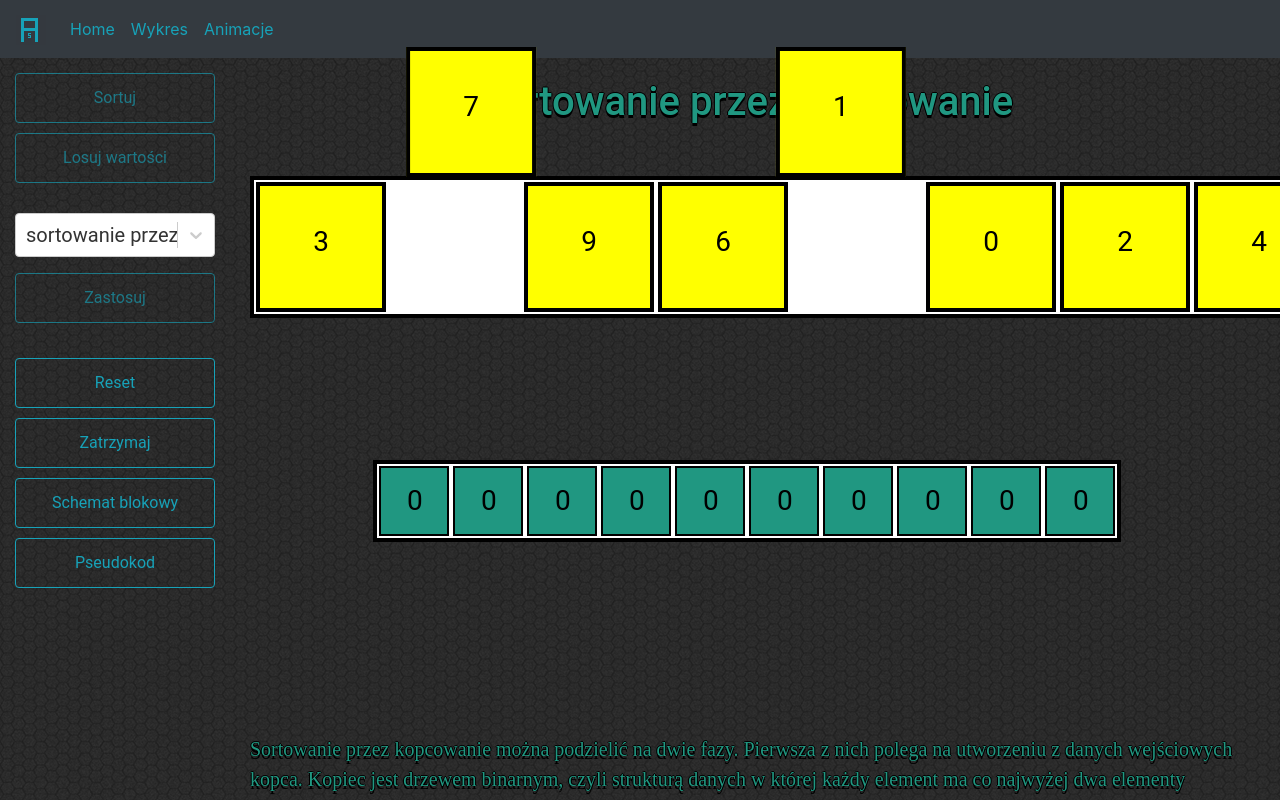
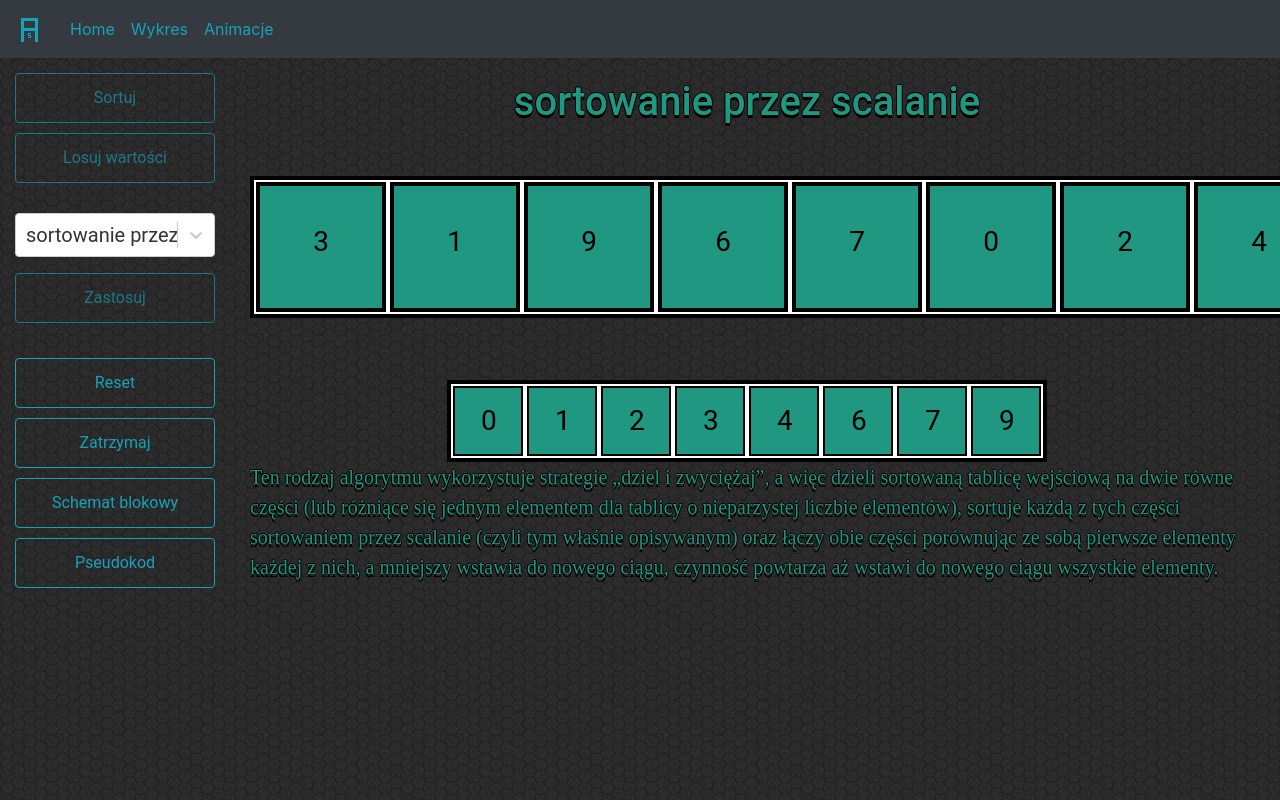
Before and after one commit to Leherguargin/algSort, a React (Create React App) app: page /animacje in a window 1280 px wide. Both pictures are taken after a click on the button "Sortuj". Shown: the top 800 px of the page. Built offline with nearby package versions, Linux system fonts and the light colour scheme.

Commit message:
niedziaajcy mergesort rekurencyjny nie w miejscu

```diff
--- a/src/component/animacje/Animacje.jsx
+++ b/src/component/animacje/Animacje.jsx
@@ -6,6 +6,7 @@ import Select from "react-select";
 import opisyAlgorytmow from "./opisyAlgorytmow.json";
 import SimpleModal from "./schematyBlokowe";
 import Histogram from "./Histogram";
+import MergeArrays from "./MergeArrays";
 
 export default class Animacje extends React.Component {
   constructor(props) {
@@ -13,6 +14,7 @@ export default class Animacje extends React.Component {
     this.tl = gsap.timeline().addLabel("start");
     this.tab = null;
     this.trojkat = null;
+    this.mergeArrays = [];
     this.primaryColor = "#209781";
     let tablicaDanych = [];
     // for (let i = 0; i < 8; i++) {//dane od 8 do 0
@@ -28,6 +30,7 @@ export default class Animacje extends React.Component {
     tablicaDanych[6] = 2;
     tablicaDanych[7] = 4;
     this.state = {
+      mergeArrays: [],
       sortujDisabled: false,
       losujDisabled: false,
       zastosujDisabled: false,
@@ -43,12 +46,11 @@ export default class Animacje extends React.Component {
         { value: "heapSort", label: "sortowanie przez kopcowanie" },
         { value: "countingSort", label: "sortowanie przez zliczanie" },
       ],
-      wybranyAlgorytm: "sortowanie przez kopcowanie",
-      opisDzialaniaAlgorytmu: opisyAlgorytmow["sortowanie przez kopcowanie"],
+      wybranyAlgorytm: "sortowanie przez scalanie",
+      opisDzialaniaAlgorytmu: opisyAlgorytmow["sortowanie przez scalanie"],
     };
-    this.wybranyAlgorytm = "sortowanie przez kopcowanie";
-    this.opisDzialaniaAlgorytmu =
-      opisyAlgorytmow["sortowanie przez kopcowanie"];
+    this.wybranyAlgorytm = "sortowanie przez scalanie";
+    this.opisDzialaniaAlgorytmu = opisyAlgorytmow["sortowanie przez scalanie"];
     this.quickSortNowa = 0;
     this.color = ["yellow", "pink", "purple", "gray", "orange", "cyan"];
   }
@@ -135,6 +137,14 @@ export default class Animacje extends React.Component {
         </div>
       );
     });
+    const histo =
+      this.state.wybranyAlgorytm === "sortowanie przez zliczanie" ? (
+        <Histogram />
+      ) : null;
+    const mergeArraysComponent =
+      this.state.mergeArrays.length !== 0 ? (
+        <MergeArrays data={this.state.mergeArrays} />
+      ) : null;
     return (
       <main style={{ display: "flex" }}>
         <nav className="sidebar-menu">
@@ -235,7 +245,8 @@ export default class Animacje extends React.Component {
             <div className="triangle"> </div>
             <div className="triangle"> </div>
           </div>
-          <Histogram />
+          {histo}
+          {mergeArraysComponent}
           <div style={{ fontFamily: "Times New Roman", fontSize: 20 }}>
             {this.state.opisDzialaniaAlgorytmu}
           </div>
@@ -372,6 +383,65 @@ export default class Animacje extends React.Component {
       elements[i] = this.tab[i];
       x[i] = 134 * i;
     }
+    const arr = elements.map((e) => e.innerText);
+    const sorted = this.mergeSort(arr);
+    // console.log(this.mergeArrays);
+    // this.setState({ mergeArrays: this.mergeArrays });
+    // const arrayki = document.querySelectorAll("#arrayki");
+    // this.tl.to(arrayki, { duration: 1, display: "none" });
+  };
+
+  mergeSort = (arr) => {
+    print(arr);
+    this.mergeArrays.push(arr);
+    this.setState({ mergeArrays: [arr] });
+    const n = arr.length;
+    if (n === 1) return arr;
+
+    if (n > 1) {
+      //dziel:
+      let L = arr.slice(0, n / 2);
+      let R = arr.slice(n / 2, n);
+      // let tabL = arr.slice(0, n / 2);
+      // let tabR = arr.slice(n / 2, n);
+      // let arrayka = [tabL, tabR, ...this.state.mergeArrays];
+      // this.setState({ mergeArrays: arrayka });
+
+      //sortuj
+      let a = this.mergeSort(L);
+      let b = this.mergeSort(R);
+      return this.mergeTwoSortedArrays(a, b);
+    }
+  };
+
+  mergeTwoSortedArrays = (a, b) => {
+    const c = new Array(a.length + b.length);
+    let i = 0,
+      j = 0;
+
+    while (i < a.length && j < b.length) {
+      if (a[i] > b[j]) {
+        c[i + j] = b[j];
+        j += 1;
+      } else {
+        c[i + j] = a[i];
+        i += 1;
+      }
+    }
+
+    while (j < b.length) {
+      c[i + j] = b[j];
+      j += 1;
+    }
+
+    while (i < a.length) {
+      c[i + j] = a[i];
+      i += 1;
+    }
+    print(c);
+    this.mergeArrays.push(c);
+    this.setState({ mergeArrays: [c] });
+    return c;
   };
 
   heapSortAnimation = () => {
@@ -654,6 +724,6 @@ export default class Animacje extends React.Component {
 
 const print = (arr) => {
   let str = "[ ";
-  arr.forEach((e) => (str += e.innerText + " "));
+  arr.forEach((e) => (str += e + " "));
   console.log(`${str} ]`);
 };
--- /dev/null
+++ b/src/component/animacje/MergeArrays.jsx
@@ -0,0 +1,13 @@
+import React from "react";
+import MyArray from "./MyArray";
+
+function MergeArrays(props) {
+  console.log(props);
+  return props.data.map((e, i) => (
+    <div id="myArray" key={i}>
+      <MyArray arr={e} />
+    </div>
+  ));
+}
+
+export default MergeArrays;
--- /dev/null
+++ b/src/component/animacje/MyArray.jsx
@@ -0,0 +1,47 @@
+import React from "react";
+
+//props.arr - tablica liczb które będą zawartością nowej tablicy
+export default function MyArray(props) {
+  let elements = props.arr.map((e, i) => element(e, i));
+  const arrayContainer = {
+    position: "relative",
+    backgroundColor: "white",
+    width: `${74 * props.arr.length + 8}px`,
+    // alignContent: "center",
+    marginLeft: "auto",
+    marginRight: "auto",
+    marginTop: "20px",
+    border: "4px solid black",
+    // display: "inline-block",
+    animationDuration: "1s",
+    animationName: "xd",
+  };
+  return (
+    <div style={arrayContainer} id="arrayki">
+      {elements}
+    </div>
+  );
+}
+
+function element(value, key) {
+  return (
+    <div
+      key={key}
+      style={{
+        backgroundColor: "#209781",
+        color: "black",
+        textShadow: "none",
+        textAlign: "center",
+        width: "70px",
+        height: "70px",
+        margin: "2px",
+        padding: "26px",
+        display: "inline-block",
+        border: "2px solid black",
+        lineHeight: "50%",
+      }}
+    >
+      {value}
+    </div>
+  );
+}
--- a/src/component/animacje/styleAnimation.css
+++ b/src/component/animacje/styleAnimation.css
@@ -148,3 +148,12 @@ main {
   border: 2px solid black;
   line-height: 50%;
 }
+
+@keyframes xd {
+  0% {
+    transform: rotate(0);
+  }
+  100% {
+    transform: rotate(360deg);
+  }
+}
```
